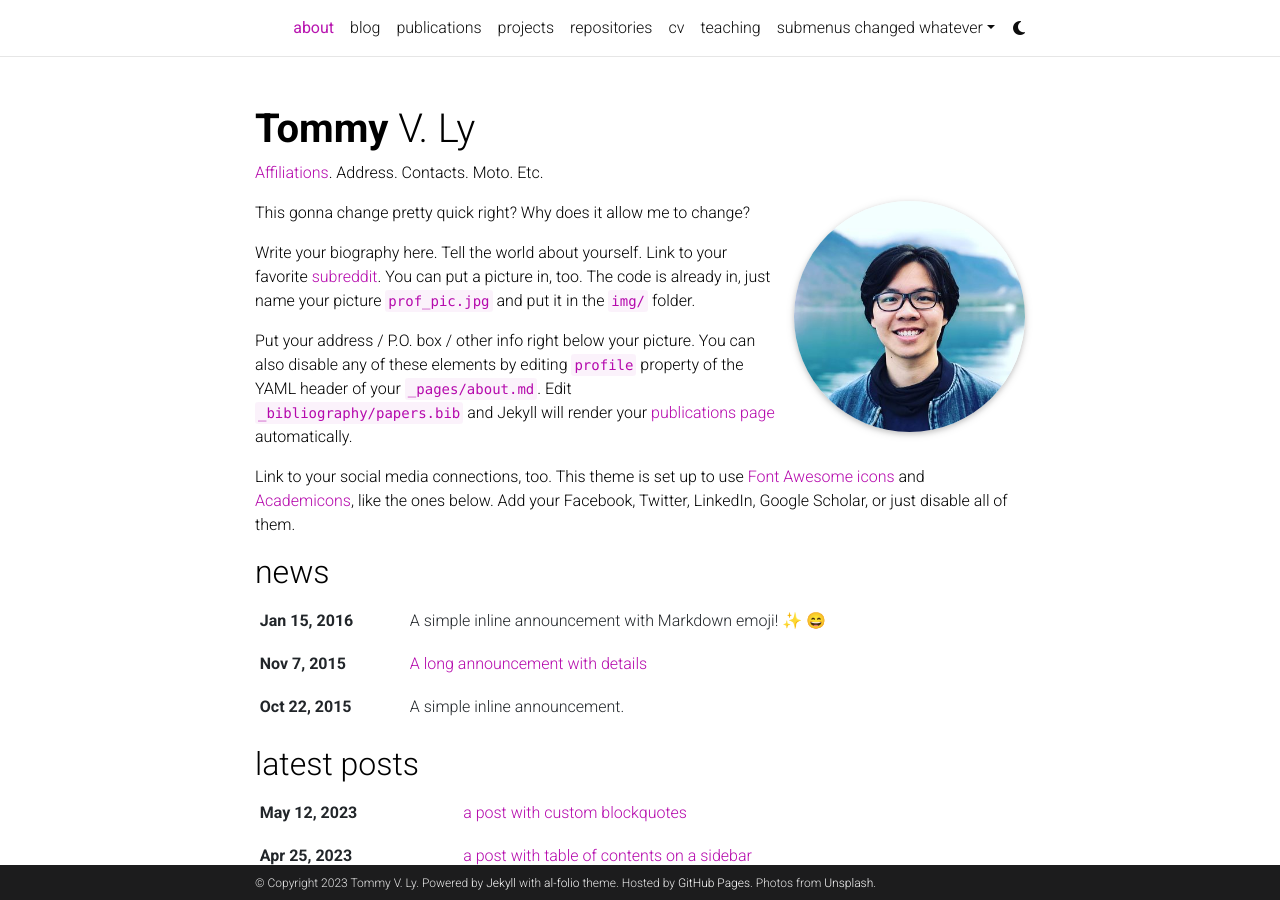
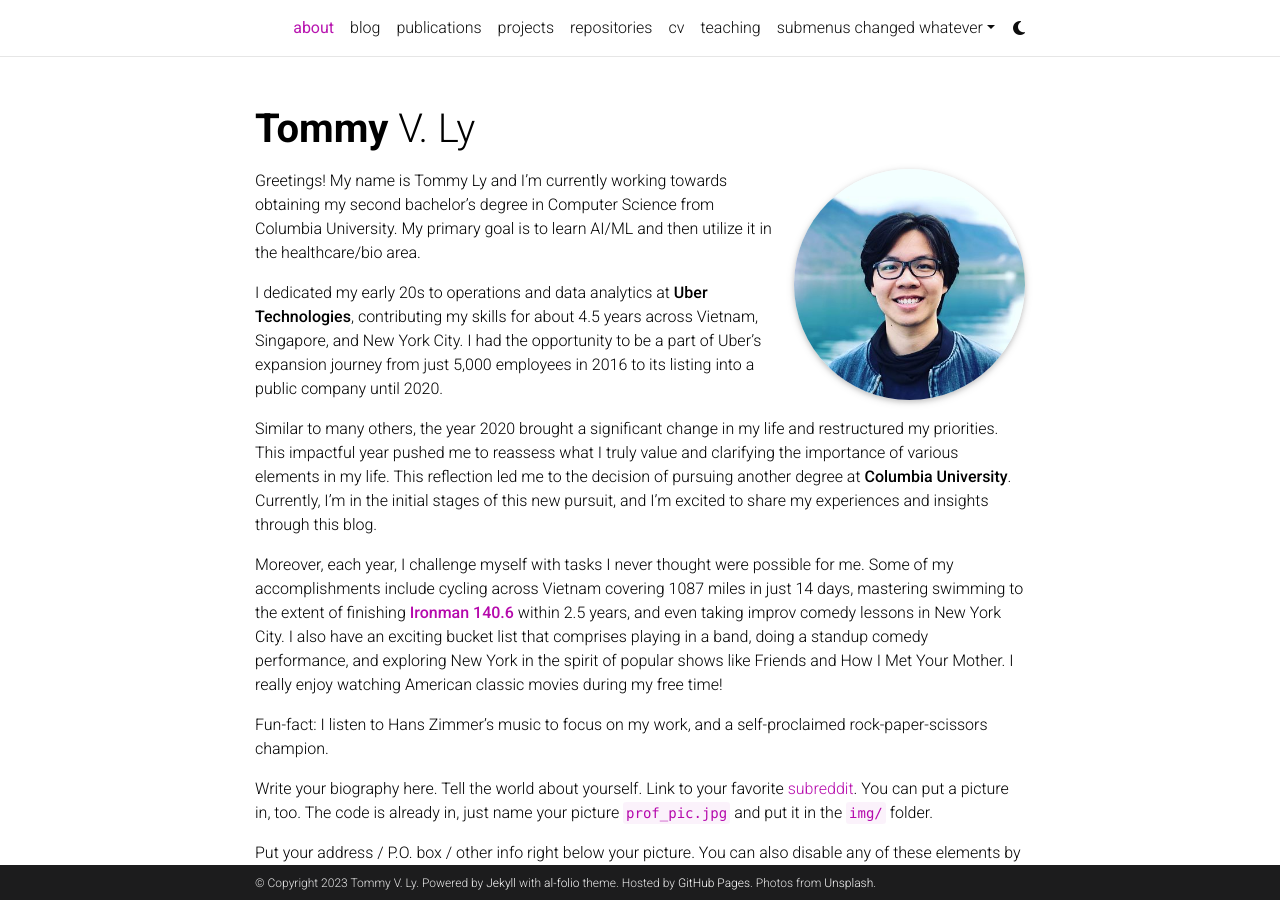
Before and after one commit to tommyly201/tommyly201.github.io, a Jekyll site: the page built from _pages/about.md, in a window 1280 px wide and 900 px high. Built offline with Jekyll 4.4.1, drawn with Linux system fonts in a browser that asks for light colours; full-size pictures stand in for the smaller copies a plugin makes; emoji names are drawn with the system emoji font; comment, search, counter and statistics services are not loaded; a style sheet for code colours, icons or effects is not loaded.

Commit message:
try to commit

```diff
--- a/_pages/about.md
+++ b/_pages/about.md
@@ -19,7 +19,15 @@
 social: true  # includes social icons at the bottom of the page
 ---
 
-This gonna change pretty quick right? Why does it allow me to change?
+Greetings! My name is Tommy Ly and I'm currently working towards obtaining my second bachelor's degree in Computer Science from Columbia University. My primary goal is to learn AI/ML and then utilize it in the healthcare/bio area.
+
+I dedicated my early 20s to operations and data analytics at **Uber Technologies**, contributing my skills for about 4.5 years across Vietnam, Singapore, and New York City. I had the opportunity to be a part of Uber's expansion journey from just 5,000 employees in 2016 to its listing into a public company until 2020.
+
+Similar to many others, the year 2020 brought a significant change in my life and restructured my priorities. This impactful year pushed me to reassess what I truly value and clarifying the importance of various elements in my life. This reflection led me to the decision of pursuing another degree at **Columbia University**. Currently, I'm in the initial stages of this new pursuit, and I'm excited to share my experiences and insights through this blog.
+
+Moreover, each year, I challenge myself with tasks I never thought were possible for me. Some of my accomplishments include cycling across Vietnam covering 1087 miles in just 14 days, mastering swimming to the extent of finishing **[Ironman 140.6](https://bettertriathlete.com/triathlon-distances/ironman/)** within 2.5 years, and even taking improv comedy lessons in New York City. I also have an exciting bucket list that comprises playing in a band, doing a standup comedy performance, and exploring New York in the spirit of popular shows like Friends and How I Met Your Mother. I really enjoy watching American classic movies during my free time!
+
+Fun-fact: I listen to Hans Zimmer's music to focus on my work, and a self-proclaimed rock-paper-scissors champion.
 
 Write your biography here. Tell the world about yourself. Link to your favorite [subreddit](http://reddit.com). You can put a picture in, too. The code is already in, just name your picture `prof_pic.jpg` and put it in the `img/` folder.
 
```
Also changed, not shown: other parts of _pages/about.md (+1 -1 lines).
